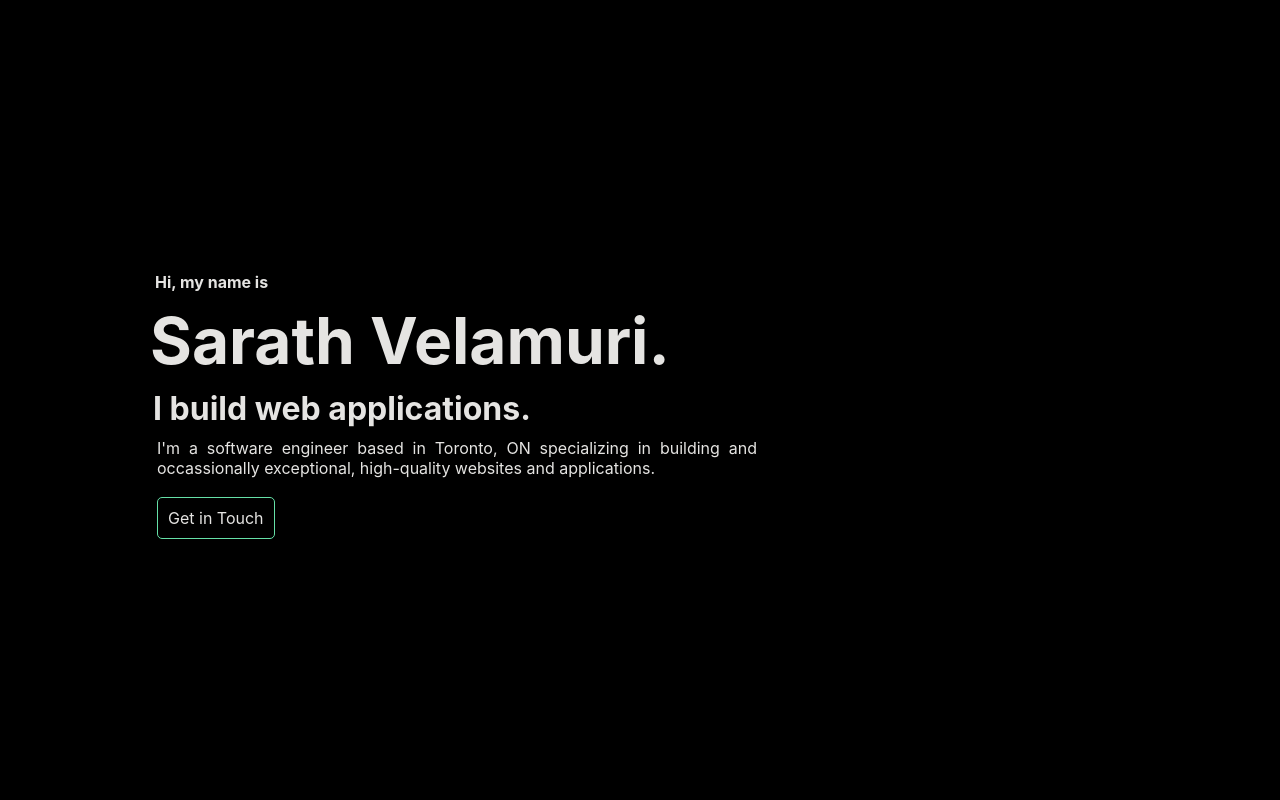
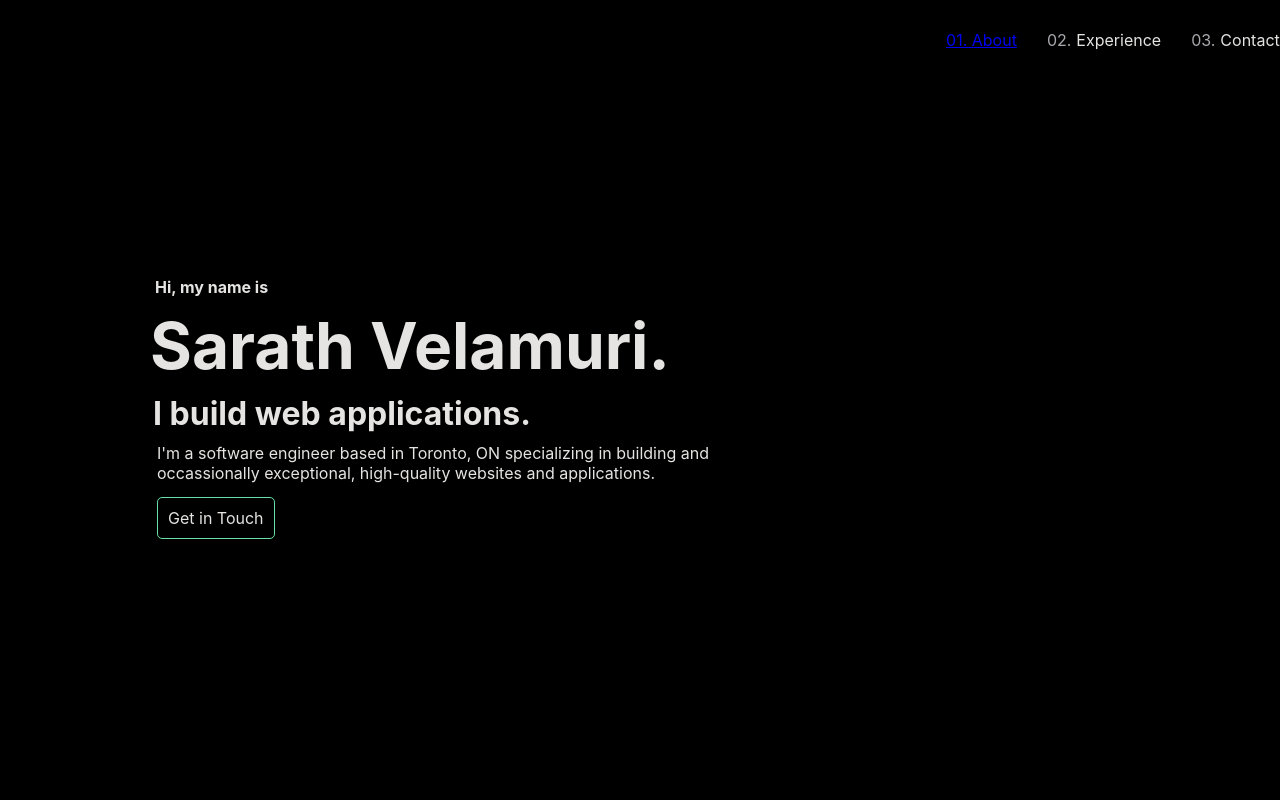
Before and after one commit to sai-velamuri/portfolio, a React (Create React App) app: page / in a window 1280 px wide. Shown: the top 800 px of the page. Built offline with nearby package versions, Linux system fonts and the light colour scheme; a web font is replaced by a local one.

Commit message:
animating components

```diff
--- a/src/components/About/About.js
+++ b/src/components/About/About.js
@@ -11,34 +11,91 @@ const AboutContainer = styled.section`
 
 const Heading1 = styled.h4`
   font-size: 1em;
+  position: relative;
   margin: 0 0 10px 5px;
+  animation: heading1 0.75s;
+  animation-fill-mode: both;
   @media all and (max-width: 750px) {
     margin-left: 5px;
+  };
+  @keyframes heading1 {
+    from {
+      top: 25px;
+      color: green;
+      visibility: hidden;
+    }
+    to {
+      top: 5px;
+      color: rgb(229, 228, 226);
+    }
   }
 `;
 
 const Heading2 = styled.h1`
   font-size: 4em;
+  position: relative;
+  animation: heading2 0.75s;
+  animation-fill-mode: both;
+  animation-delay: 0.3s;
   margin: 0 0 10px 0;
   @media all and (max-width: 750px) {
     font-size: 3em;
     margin-left: 3px;
+  };
+  @keyframes heading2 {
+    from {
+      top: 25px;
+      color: rgb(101, 224, 167);
+      visibility: hidden;
+    }
+    to {
+      top: 5px;
+      color: rgb(229, 228, 226);
+    }
   }
 `;
 
 const Heading3 = styled.h3`
   font-size: 2em;
+  position: relative;
+  animation: heading3 0.75s;
+  animation-fill-mode: both;
+  animation-delay: 0.6s;
   margin: 0 0 10px 3px;
   @media all and (max-width: 750px) {
     font-size: 1em;
     margin-left: 7px;
-  }
+  };
+  @keyframes heading3 {
+    from {
+      top: 25px;
+      color: rgb(101, 224, 167);
+      visibility: hidden;
+    }
+    to {
+      top: 5px;
+      color: rgb(229, 228, 226);
+    }
 `;
 
 const AboutDescription = styled.div`
   max-width: 600px;
+  position: relative;
   margin: 0 0 10px 7px;
   font-size: 1em;
+  animation: description 0.75s;
+  animation-fill-mode: both;
+  animation-delay: 0.8s;
+  @keyframes description {
+    from {
+      top: 25px;
+      color: rgb(101, 224, 167);
+      visibility: hidden;
+    }
+    to {
+      top: 5px;
+      color: rgb(229, 228, 226);
+    }
 `;
 
 export default function About() {
--- a/src/components/AboutMe/AboutMeContent.js
+++ b/src/components/AboutMe/AboutMeContent.js
@@ -21,7 +21,7 @@ const AboutMeContentContainer = styled.div`
 
 const AboutMeContentLeftDiv = styled.div`
   width: 70%;
-  @media all and (max-width: 750px) {
+  @media all and (max-width: 770px) {
     display: block;
     width: 100%;
   }
@@ -44,7 +44,7 @@ const AboutMeDisplayPic = styled.img`
 
 const AboutMeDisplayPicDiv = styled.div`
   width: 220px;
-  @media all and (max-width: 750px) {
+  @media all and (max-width: 770px) {
     margin: auto;
   }
 `;
--- a/src/components/App.js
+++ b/src/components/App.js
@@ -14,12 +14,16 @@ const AppContainer = styled.div`
     font-family: "SF Pro Text";
     color: #e5e4e2;
     padding: 0 150px;
-    text-align: justify;
-    @media all and (max - width: 750 px) {
-      .container {
+    text-align: left;
+    @media all and (max-width: 750px) {
       padding: 0 50px;
-      }
-    }
+    };
+    @media all and (max-width: 400px) {
+      padding: 0 30px;
+    };
+    @media all and (min-width: 1500px) {
+      padding: 0 300px;
+    };
   }
 `;
 
@@ -33,25 +37,31 @@ export default function App() {
   const scrollToFront = compName => {
     switch (compName) {
       case "AboutMe":
+        if (aboutMeRef && aboutMeRef.current) {
           aboutMeRef.current.scrollIntoView({
             behavior: "smooth",
             block: "center"
           });
+        }
         break;
       case "Experience":
+        if (experienceRef && experienceRef.current) {
           experienceRef.current.scrollIntoView({
             behavior: "smooth",
             block: "center"
           });
+        }
         break;
       case "Contact":
+        if (contactRef && contactRef.current) {
           contactRef.current.scrollIntoView({
             behavior: "smooth",
             block: "center"
           });
+        }
         break;
       default:
-        console.log("invalid");
+        alert("invalid choice");
         break;
     }
   };
@@ -65,7 +75,7 @@ export default function App() {
     window.addEventListener("resize", updateWindowDimensions);
     setTimeout(() => {
       setDisplayLoadingGif(false);
-    }, 3000);
+    });
 
     return () => {
       window.removeEventListener("resize", updateWindowDimensions);
@@ -75,9 +85,6 @@ export default function App() {
   {
     /* {dimensions < 751 ?
     <MobileHeader /> :
-    <Header
-      scrollToFront={scrollToFront}
-    />
   } */
 }
 
@@ -87,6 +94,9 @@ export default function App() {
         <LoadingGif />
       ) : (
         <>
+          <Header
+            scrollToFront={scrollToFront}
+          />
           <About />
           <AboutMe ref={aboutMeRef} />
         </>
--- a/src/components/Header.js
+++ b/src/components/Header.js
@@ -55,8 +55,7 @@ export default function Header({ scrollToFront }) {
           onClick={() => scrollToFront('AboutMe')}
           className='listElementHover'
           >
-          <span style={list__digits}>01.</span>
-          About
+          <a href='#aboutMe'>01. About</a>
         </li>
         <li
           style={list__style}
--- a/src/content/content.js
+++ b/src/content/content.js
@@ -1,5 +1,5 @@
 export const aboutMeContent1 = "Hello! I'm Sarath, a software engineer based in Toronto, ON who enjoys building things that live on the internet. Occasionally, I develop exceptional websites and web apps that provide intuitive, pixel - perfect user interfaces using modern frameworks. Shortly after graduating from "
-export const aboutMeContent2 = ", I joined the information security team at Apple as a Consultant where I worked on a wide variety of interesting and meaningful projects on a daily basis. Here are a few technologies I 've been working with recently:"
+export const aboutMeContent2 = ", I joined the information security team at Apple as a Consultant where I worked on a wide variety of interesting and meaningful projects on a daily basis. Here are a few technologies I've been working with recently:"
 
 export const skillSet = [
   'JavaScript (ES6)',
```
Also changed, not shown: src/components/About.js (deleted, +0 -62 lines), src/components/AboutMe.js (deleted, +0 -23 lines), src/components/AboutMeContent.js (deleted, +0 -67 lines). Lines whose indentation alone changed are shown as unchanged.
